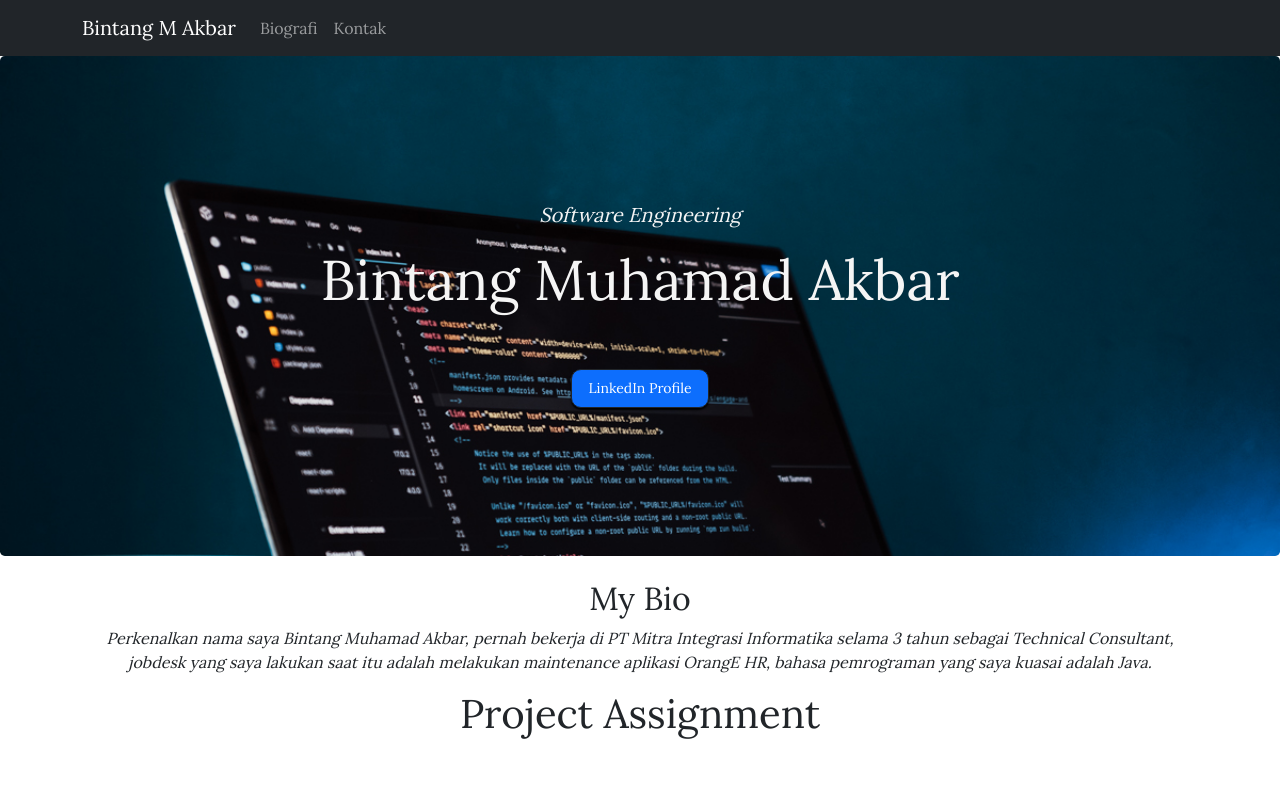
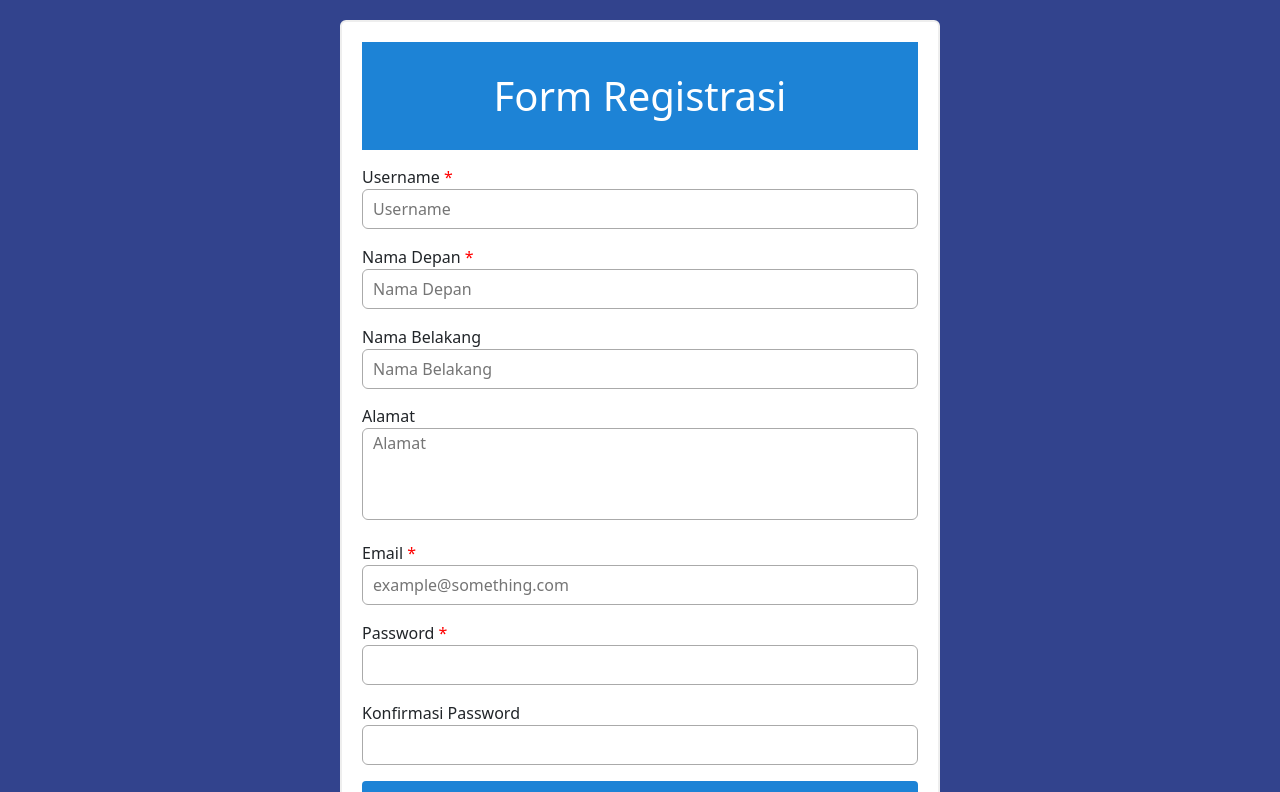
Before and after one commit to bintang0495/eduwork-reactjs, a React (Create React App) app: page / in a window 1280 px wide. Shown: the top 792 px of the page. Built offline with nearby package versions, Linux system fonts and the light colour scheme.

Commit message:
Task Form Validation

```diff
--- a/src/App.js
+++ b/src/App.js
@@ -2,7 +2,8 @@
 // import "./App.css";
 
 // import Component from "./materi/Component";
-import Styling from "./materi/ComponentStyling";
+// import Styling from "./materi/ComponentStyling";
+import ValidateForm from "./materi/FormValidation";
 
 function App() {
   return (
@@ -15,7 +16,8 @@ function App() {
 
     <div>
       {/* <Component /> */}
-      <Styling />
+      {/* <Styling /> */}
+      <ValidateForm />
     </div>
   );
 }
--- /dev/null
+++ b/src/materi/FormValidation/index.jsx
@@ -0,0 +1,188 @@
+import "bootstrap/dist/css/bootstrap.min.css";
+import { useState, useEffect } from "react";
+import "./index.scss";
+
+const ValidateForm = () => {
+  const initialValues = {
+    username: "",
+    nama_depan: "",
+    nama_belakang: "",
+    alamat: "",
+    email: "",
+    password: "",
+    cpassword: "",
+  };
+
+  const [formValues, setFormValues] = useState(initialValues);
+  const [formErrors, setFormErrors] = useState({});
+  const [isSubmit, setIsSubmit] = useState(false);
+
+  const handleChange = (e) => {
+    const { name, value } = e.target;
+    setFormValues({ ...formValues, [name]: value });
+  };
+
+  const handleSubmit = (e) => {
+    e.preventDefault();
+    setFormErrors(validate(formValues));
+    setIsSubmit(true);
+  };
+
+  useEffect(() => {
+    console.log(formErrors);
+    if (Object.keys(formErrors).length === 0 && isSubmit) {
+      alert(
+        `
+            Login Berhasil!!!
+
+          Username : ` +
+          formValues.username +
+          `
+          Nama : ` +
+          formValues.nama_depan +
+          ` ` +
+          formValues.nama_belakang +
+          `
+          Alamat : ` +
+          (formValues.alamat.length === 0 ? ` - ` : formValues.alamat) +
+          `
+          Password : ` +
+          formValues.password
+      );
+    }
+  }, [formErrors]);
+
+  const validate = (values) => {
+    const errors = {};
+    const regexEmail = /^[^\s@]+@[^\s@]+\.[^\s@]+$/;
+    if (!values.username) {
+      errors.username = "Username tidak boleh kosong";
+    }
+    if (!values.nama_depan) {
+      errors.nama_depan = "Nama depan tidak boleh kosong";
+    }
+    if (!values.email) {
+      errors.email = "Email tidak boleh kosong";
+    } else if (!regexEmail.test(values.email)) {
+      errors.email = "Format email salah";
+    }
+    if (!values.password) {
+      errors.password = "Password tidak boleh kosong";
+    } else if (values.password.length < 4) {
+      errors.password = "Password tidak boleh kurang dari 4 karakter";
+    }
+    if (!(values.password === values.cpassword)) {
+      errors.cpassword = "Password & Konfirmasi Password tidak sama";
+    }
+    return errors;
+  };
+
+  return (
+    <div className="container-reg">
+      <div className="card">
+        <h1 className="card-title text-center">Form Registrasi</h1>
+        <form onSubmit={handleSubmit}>
+          <div className="form-group">
+            <label>
+              Username <span className="required">* </span>{" "}
+            </label>
+            <input
+              type="text"
+              className="form"
+              placeholder="Username"
+              name="username"
+              value={formValues.username}
+              onChange={handleChange}
+            />
+            <br />
+            <p className="required">{formErrors.username}</p>
+          </div>
+          <div className="form-group">
+            <label>
+              Nama Depan <span className="required">* </span>
+            </label>
+            <input
+              type="text"
+              className="form"
+              placeholder="Nama Depan"
+              name="nama_depan"
+              value={formValues.nama_depan}
+              onChange={handleChange}
+            />
+            <br />
+            <p className="required">{formErrors.nama_depan}</p>
+          </div>
+          <div className="form-group">
+            <label>Nama Belakang </label>
+            <input
+              type="text"
+              className="form"
+              placeholder="Nama Belakang"
+              name="nama_belakang"
+              value={formValues.nama_belakang}
+              onChange={handleChange}
+            />
+          </div>
+          <div className="form-group">
+            <label>Alamat </label>
+            <textarea
+              className="form"
+              placeholder="Alamat"
+              name="alamat"
+              value={formValues.alamat}
+              onChange={handleChange}
+            />
+          </div>
+          <div className="form-group">
+            <label>
+              Email <span className="required">* </span>
+            </label>
+            <input
+              type="text"
+              className="form"
+              placeholder="example@something.com"
+              name="email"
+              value={formValues.email}
+              onChange={handleChange}
+            />
+            <br />
+            <p className="required">{formErrors.email}</p>
+          </div>
+          <div className="form-group">
+            <label>
+              Password <span className="required">* </span>
+            </label>
+            <input
+              type="password"
+              className="form"
+              name="password"
+              value={formValues.password}
+              onChange={handleChange}
+            />
+            <br />
+            <p className="required">{formErrors.password}</p>
+          </div>
+          <div className="form-group">
+            <label>Konfirmasi Password</label>
+            <input
+              type="password"
+              className="form"
+              name="cpassword"
+              value={formValues.cpassword}
+              onChange={handleChange}
+            />
+            <br />
+            <p className="required">{formErrors.cpassword}</p>
+          </div>
+          <div className="text-center">
+            <button type="submit" className="btn">
+              Submit
+            </button>
+          </div>
+        </form>
+      </div>
+    </div>
+  );
+};
+
+export default ValidateForm;
--- /dev/null
+++ b/src/materi/FormValidation/index.scss
@@ -0,0 +1,67 @@
+$blue-bg: rgb(50, 67, 141);
+$blue-btn: rgb(29, 131, 214);
+
+body {
+  background-color: $blue-bg;
+}
+
+// class
+
+.btn {
+  background: $blue-btn;
+  color: white;
+  height: "30px";
+  width: 100%;
+  padding: "10px";
+
+  &:hover {
+    background: rgb(48, 45, 253);
+    color: white;
+  }
+}
+
+.card {
+  border: 2px solid #eee;
+  padding: 20px;
+  margin: 20px;
+  border-radius: 6px;
+}
+.card-title {
+  margin-bottom: 15px;
+  padding: 30px;
+  background-color: $blue-btn;
+  color: white;
+}
+
+.container-reg {
+  width: 50%;
+  margin: auto;
+}
+
+.form-group {
+  margin-bottom: 15px;
+}
+
+.form-group label {
+  display: block;
+}
+
+.form-group .form {
+  border-radius: 6px;
+  height: 40px;
+  width: 100%;
+  outline: none;
+  padding-left: 10px;
+  border: 1px solid #aaa;
+  box-sizing: border-box;
+}
+
+.required {
+  color: red;
+}
+
+textarea.form {
+  padding-bottom: 40px;
+  height: auto !important;
+  resize: none;
+}
```
